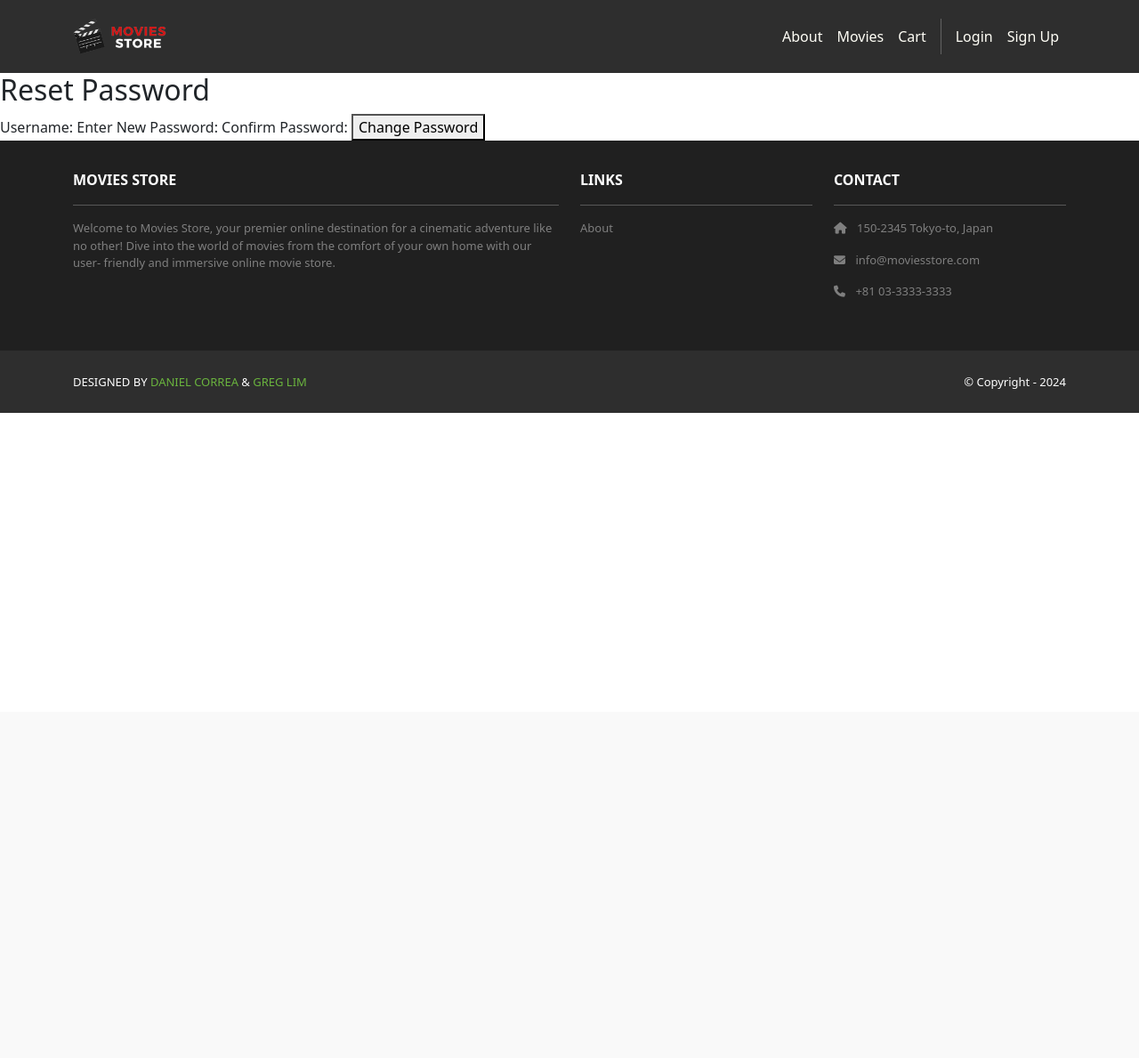
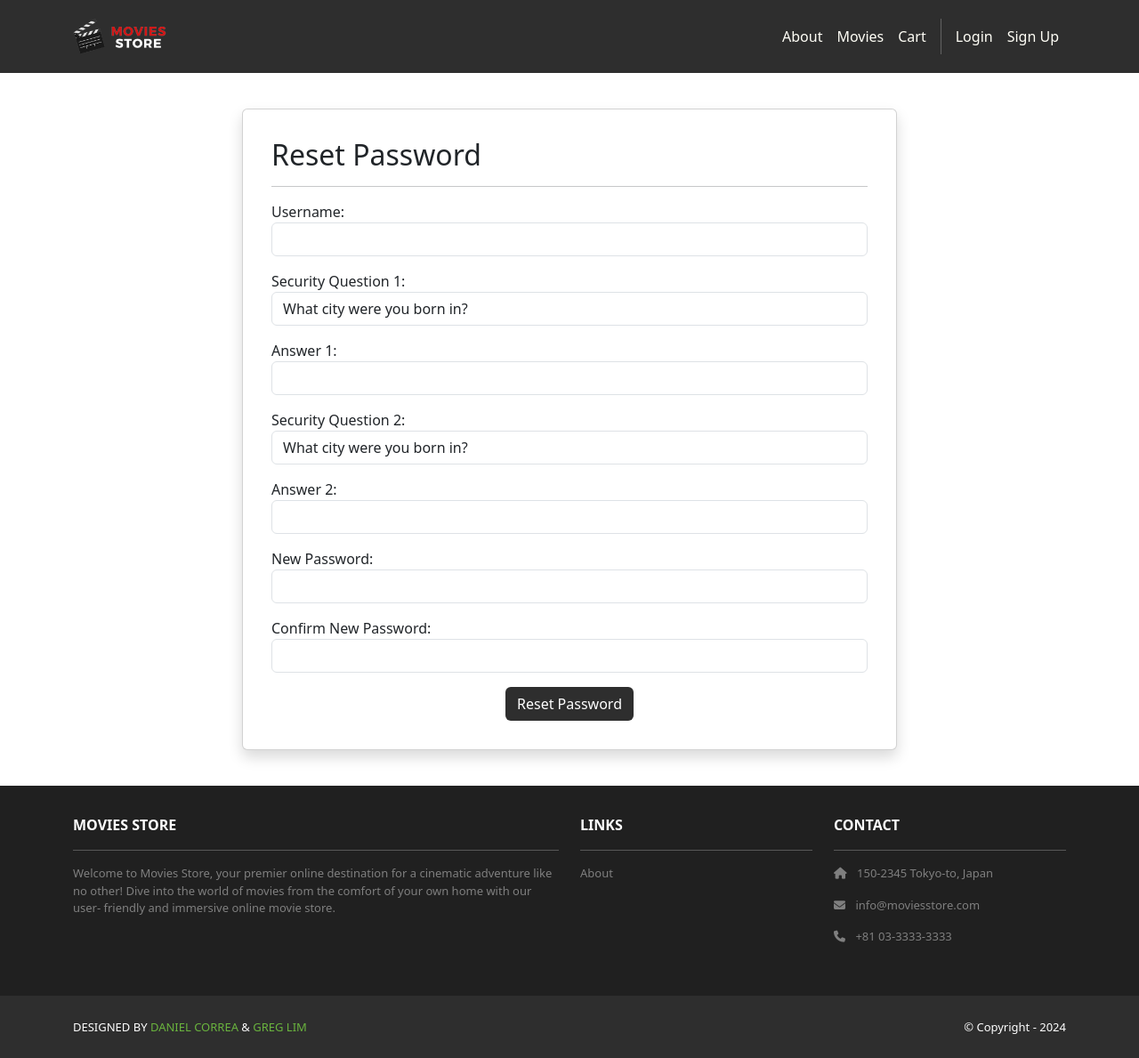
Before and after one commit to yashilaramesh/Movie-Store-Group18, a Django app: page /accounts/resetpassword in a window 1280 px wide. Shown: the whole page at 89% size. Before the commit the page ends 464 px from the top, so only its background shows below. Run offline with Django 5.2, Linux system fonts and the light colour scheme; some libraries are stand-ins or nearby versions.

Commit message:
reset password funcitonality

```diff
--- a/moviesstore/accounts/forms.py
+++ b/moviesstore/accounts/forms.py
@@ -65,3 +65,44 @@ class CustomUserCreationForm(UserCreationForm):
         # custom_user = CustomUser.objects.create(user=user, securityQ1=securityQ1, securityA1=securityA1, securityQ2=securityQ2, securityA2=securityA2)
 
         return user
+
+class ResetPasswordForm(forms.Form):
+    username = forms.CharField(
+        widget=forms.TextInput(attrs={'class': 'form-control'}),
+        label="Username"
+    )
+    security_question_1 = forms.ChoiceField(
+        choices=SECURITY_QUESTIONS,
+        widget=forms.Select(attrs={'class': 'form-control'}),
+        label="Security Question 1"
+    )
+    security_answer_1 = forms.CharField(
+        widget=forms.TextInput(attrs={'class': 'form-control'}),
+        label="Answer 1"
+    )
+    security_question_2 = forms.ChoiceField(
+        choices=SECURITY_QUESTIONS,
+        widget=forms.Select(attrs={'class': 'form-control'}),
+        label="Security Question 2"
+    )
+    security_answer_2 = forms.CharField(
+        widget=forms.TextInput(attrs={'class': 'form-control'}),
+        label="Answer 2"
+    )
+    new_password = forms.CharField(
+        widget=forms.PasswordInput(attrs={'class': 'form-control'}),
+        label="New Password"
+    )
+    confirm_new_password = forms.CharField(
+        widget=forms.PasswordInput(attrs={'class': 'form-control'}),
+        label="Confirm New Password"
+    )
+
+    def clean(self):
+        cleaned_data = super().clean()
+        new_password = cleaned_data.get("new_password")
+        confirm_new_password = cleaned_data.get("confirm_new_password")
+
+        if new_password and confirm_new_password and new_password != confirm_new_password:
+            raise forms.ValidationError("New passwords do not match.")
+        return cleaned_data
--- a/moviesstore/accounts/templates/accounts/login.html
+++ b/moviesstore/accounts/templates/accounts/login.html
@@ -30,9 +30,14 @@
                        class="form-control">
               </p>
               <div class="text-center">
+
                 <button type="submit"
                   class="btn bg-dark text-white">Login
                 </button>
+                </div>
+                <div class="text-center mt-2">
+                  <a href="{% url 'accounts.resetpassword' %}">Forgot Password?</a>
+                </div>
               </div>
             </form>
           </div>
--- a/moviesstore/accounts/templates/accounts/resetpassword.html
+++ b/moviesstore/accounts/templates/accounts/resetpassword.html
@@ -1,27 +1,32 @@
+{% extends 'base.html' %}
+{% block content %}
+<div class="p-3 mt-4">
+  <div class="container">
+    <div class="row justify-content-center">
+      <div class="col-md-8">
+        <div class="card shadow p-3 mb-4 rounded">
+          <div class="card-body">
+            <h2>Reset Password</h2>
+            <hr />
 
+            {% if template_data.error %}
+            <div class="alert alert-danger" role="alert">
+              {{ template_data.error }}
+            </div>
+            {% endif %}
 
-{% extends "base.html" %}
+            <form method="POST">
+              {% csrf_token %}
+              {{ template_data.form.as_p }}
+              <div class="text-center">
+                <button type="submit" class="btn bg-dark text-white">Reset Password</button>
+              </div>
+            </form>
 
-{% block content %}
-    <h2>Reset Password</h2>
-
-    {% if messages %}
-        {% for message in messages %}
-            <p>{{ message }}</p>
-        {% endfor %}
-    {% endif %}
-
-    <form method="post">
-        {% csrf_token %}
-        <label for="id_username">Username:</label>
-        {{ form.username }}
-
-        <label for="id_new_password">Enter New Password:</label>
-        {{ form.new_password }}
-
-        <label for="id_confirm_password">Confirm Password:</label>
-        {{ form.confirm_password }}
-
-        <button type="submit">Change Password</button>
-    </form>
-{% endblock %}
+          </div>
+        </div>
+      </div>
+    </div>
+  </div>
+</div>
+{% endblock content %}
--- a/moviesstore/accounts/views.py
+++ b/moviesstore/accounts/views.py
@@ -7,6 +7,8 @@ from django.contrib.auth.decorators import login_required
 from django.contrib.auth.models import User
 from .forms import CustomUserCreationForm
 from django.contrib.auth.hashers import make_password
+from django.contrib.auth import get_user_model
+from .forms import ResetPasswordForm
 
 # Create your views here.
 
@@ -75,3 +77,40 @@ def orders(request):
     template_data['orders'] = request.user.order_set.all()
     return render(request, 'accounts/orders.html',
         {'template_data': template_data})
+
+
+def resetpassword(request):
+    template_data = {'title': 'Reset Password'}
+
+    if request.method == 'POST':
+        form = ResetPasswordForm(request.POST)
+        if form.is_valid():
+            username = form.cleaned_data['username']
+            security_question_1 = form.cleaned_data['security_question_1']
+            security_answer_1 = form.cleaned_data['security_answer_1']
+            security_question_2 = form.cleaned_data['security_question_2']
+            security_answer_2 = form.cleaned_data['security_answer_2']
+            new_password = form.cleaned_data['new_password']
+
+            User = get_user_model()
+            try:
+                user = User.objects.get(username=username)
+            except User.DoesNotExist:
+                template_data['error'] = "Username not found."
+                return render(request, 'accounts/resetpassword.html', {'template_data': template_data, 'form': form})
+
+            if (
+                user.securityQ1 == security_question_1 and user.securityA1.lower() == security_answer_1.lower()
+                and user.securityQ2 == security_question_2 and user.securityA2.lower() == security_answer_2.lower()
+            ):
+                user.set_password(new_password)
+                user.save()
+                return redirect('accounts.login')
+            else:
+                template_data['error'] = "Incorrect security question answers."
+
+    else:
+        form = ResetPasswordForm()
+
+    template_data['form'] = form
+    return render(request, 'accounts/resetpassword.html', {'template_data': template_data})
```
Also changed, not shown: moviesstore/db.sqlite3.
